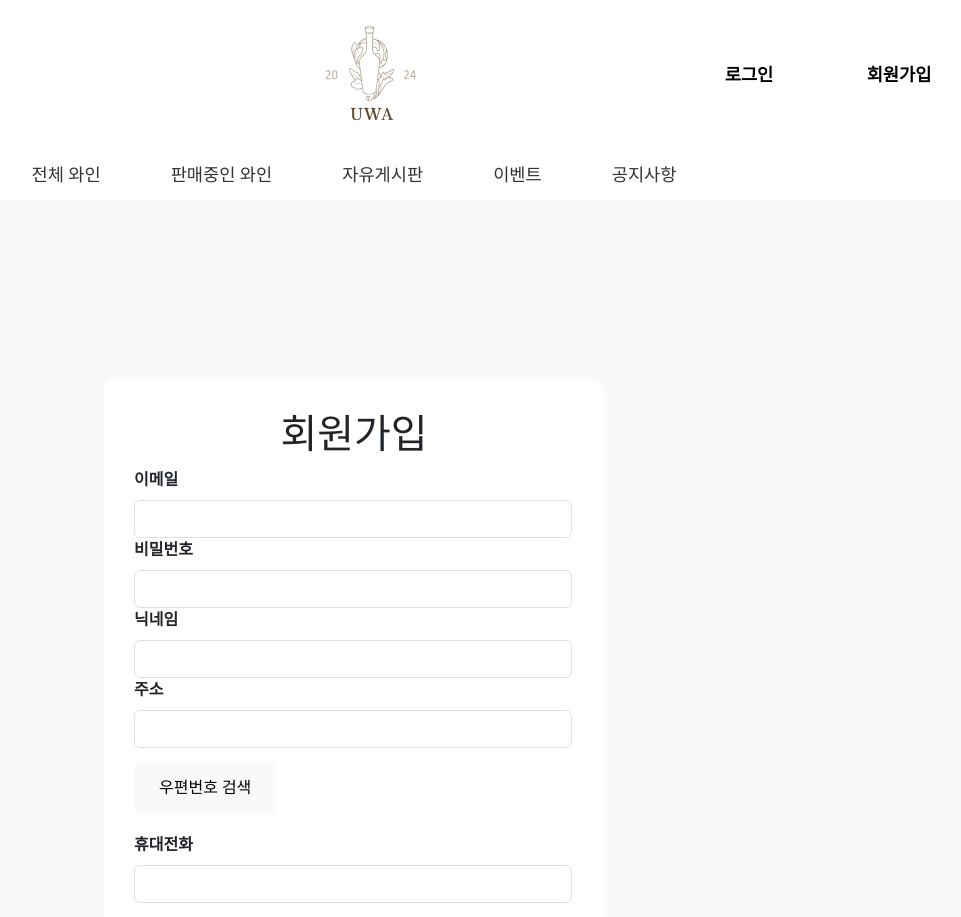
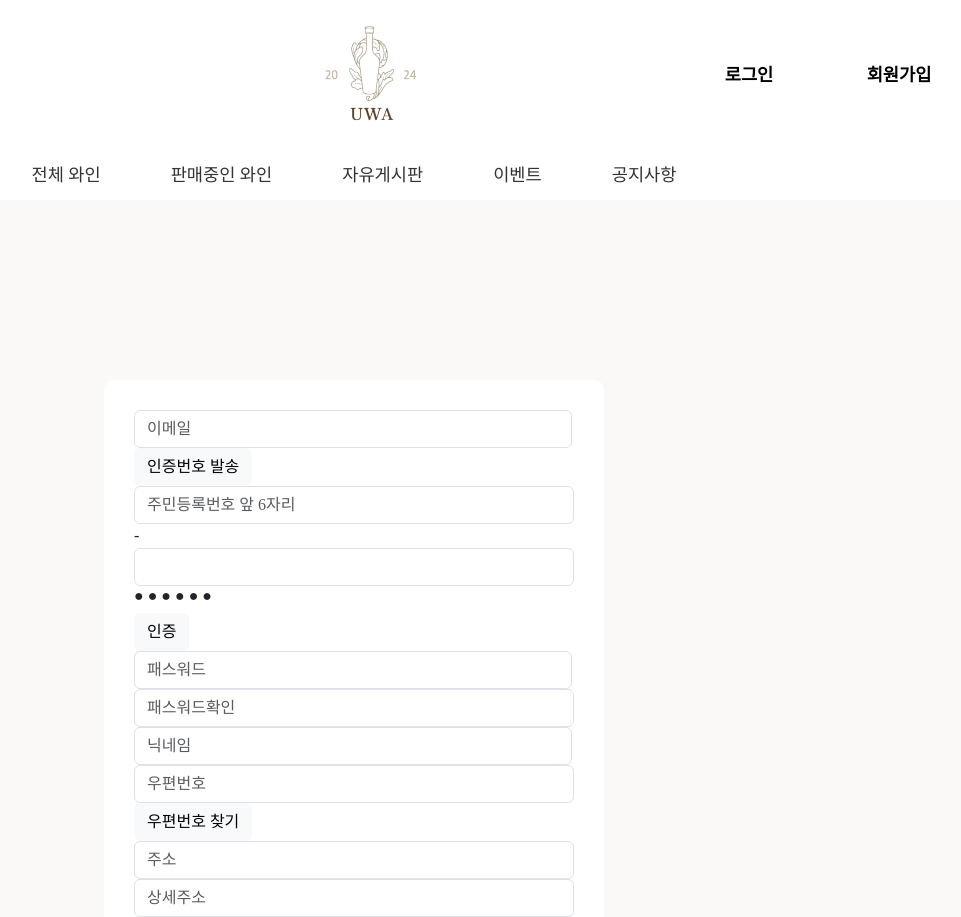
Before and after one commit to mongchongguri/UWA, a React (Create React App) app in the folder uswine/src/main/uswinefront/: page /join in a window 1280 px wide. Shown: the top 917 px of the page, without its empty margins (286-1247 px from the left). Built offline with nearby package versions, Linux system fonts and the light colour scheme; a web font is replaced by a local one.

Commit message:
회원가입 추가
이메일 인증
주민등록번호 인증
패스워드 확인
및 디자인 변경

```diff
--- a/uswine/src/main/uswinefront/src/pages/JoinPage.jsx
+++ b/uswine/src/main/uswinefront/src/pages/JoinPage.jsx
@@ -6,97 +6,228 @@ import PopupPostCode from "./Popup"
 
 export default function JoinPage(){
     const [email,setEmail] = useState('')
+
+    const [openEmailCheck,setOpenEmailCheck] = useState(false)
+    const [emailCheck,setEmailCheck] = useState('')
+
+    const [inputNum,setInputNum] = useState('')
+    const [isEmailCheck,setIsEmailCheck] = useState('false')
+
     const [password,setPassword] = useState('')
+    const [passwordCheck,setPasswordCheck] = useState('')
     const [nickname,setNickName] = useState('')
+    const [postcode,setPostCode] = useState('')
     const [address,setAddress] = useState('')
+    const [detailAddress,setDetailAddress] = useState('')
+
+    const [frontResident,setFrontResident] = useState('')
+    const [backResident,setBackResident] = useState('')
+
+    const [residentCheck,setResidentCheck] = useState('false')
     const [phone,setPhone] = useState('')
-    const [isPopupOpen, setIsPopupOpen] = useState(false)
+    const year = new Date().getFullYear()
 
-    function openPostCode(){
-        setIsPopupOpen(true)
+    function checkResident(){
+        let age = parseInt(frontResident.slice(0,2), 10)
+        if(age>=24){
+            age+=1900
+        }else{
+            age+=2000
+        }
+        console.log(year-age)
+        if(year-age>=18){
+            alert("성인입니다")
+            setResidentCheck('true')
+        }else{
+            alert("성인이 아닙니다")
+            setResidentCheck('false')
+        }
     }
 
-    function closePostCode(){
-        setIsPopupOpen(false)
+
+    async function sendEmail(){
+        try{
+            const response = await axios.post('http://localhost:8080/api/user/sendEmail',{
+                address:email
+            })
+            setOpenEmailCheck('true')
+            setEmailCheck(response.data)
+        }catch (error) {
+            console.error('Error:', error);
+        }
+    }
+    function checkNumber(num){
+        if(num === emailCheck){
+            setOpenEmailCheck('false')
+            setIsEmailCheck('true')
+        }else{
+            alert('인증번호가 틀렸습니다 다시입력해주세요')
+            sendEmail()
+        }
     }
 
     async function handleSubmit() {
-        setPhone(phone.replace(/\D/g, ''))
-        if(phone === 10 || phone ===11){
-            setPhone(phone.replace(/(\d{3})(\d{3,4})(\d{3,4})/, '$1-$2-$3'))
-        }
 
+
+        const textAddress = postcode+" "+address+" "+detailAddress
+        if(isEmailCheck === 'true'){
+            if(residentCheck ==='true'){
+                if(password === passwordCheck){
                     try {
                         const response = await axios.post('http://localhost:8080/api/user/join', {
                             email: email,
                             password: password,
                             nickname: nickname,
-                address: address,
+                            address: textAddress,
                             phone: phone
                         });
 
                         console.log('Server response:', response.data);
+                        if(response.data === "join successful"){
+                            window.location.href='/LoginPage';
+                        }else{
+                            window.location.href='/JoinPage';
+                        }
                     } catch (error) {
                         console.error('Error:', error);
+                    }
+                }else{
+                    alert("비밀번호가 일치하지 않습니다.")
+                    document.getElementById('passwordCheck').focus();
+                }
+            }else{
+                alert('주민등록번호 인증을 해주세요')
+                document.getElementById('frontResident').focus();
+            }
+        }else{
+            alert('이메일 인증을 해주세요.')
+            document.getElementById('email').focus();
         }
     }
     return(
         <div id="joinBlock">
-            <h1>회원가입</h1>
             <div>
                 <div id="inputIdBlock">
-                    <Form.Label htmlFor="inputJoinId">이메일</Form.Label>
                     <Form.Control
                         type="email"
                         id="inputJoinId"
                         name="email"
+                        placeholder="이메일"
                         onChange={(e)=>setEmail(e.target.value)}
                     />
+                        <div id="numCheckBlock">
+                        {openEmailCheck && (
+                            <>
+                                <Form.Control
+                                    type="text"
+                                    id="numCheck"
+                                    name="numCheck"
+                                    placeholder="인증번호 입력"
+                                    onChange={(e)=>setInputNum(e.target.value)}
+                                />
+                                <Button id="numCheckButton" variant="light" onClick={()=>checkNumber(inputNum)}>인증</Button>
+                            </>
+                         )}
+                            <Button id="checkEmailButton" variant="light" onClick={sendEmail} >
+                                인증번호 발송
+                            </Button>
+                        </div>
+
+                </div>
+                <div id="inputResidentBlock">
+                    <div id="inputResident">
+                        <Form.Control
+                            type="text"
+                            id="frontResident"
+                            name="frontresident"
+                            placeholder="주민등록번호 앞 6자리"
+                            maxLength={6}
+                            onChange={(e)=>{
+                                const inputValue = e.target.value.slice(0,6)
+                                setFrontResident(inputValue)
+                            }}
+                        />
+                        -
+                        <Form.Control
+                            type="password"
+                            id="backResident"
+                            name="backresident"
+                            maxLength={1}
+                            onChange={(e)=>{
+                                const inputValue = e.target.value.slice(0,1)
+                                setBackResident(inputValue)
+                            }}
+                        /><h6>● ● ● ● ● ●</h6>
+                    </div>
+                    <Button id="checkResidentButton" variant="light" onClick={checkResident} >
+                        인증
+                    </Button>
                 </div>
                 <div id="inputPasswordBlock">
-                    <Form.Label htmlFor="inputJoinPassword">비밀번호</Form.Label>
                     <Form.Control
                         type="password"
                         id="inputJoinPassword"
                         name="password"
+                        placeholder="패스워드"
                         onChange={(e)=>setPassword(e.target.value)}
                     />
                 </div>
+                <div id="inputPasswordCheckBlock">
+                    <Form.Control
+                        type="password"
+                        id="inputJoinPasswordCheck"
+                        name="password"
+                        placeholder="패스워드확인"
+                        onChange={(e)=>setPasswordCheck(e.target.value)}
+                    />
+                </div>
+                <div id="checkMessage">
+                    {(password !== '' && passwordCheck !== '') ? (  // password와 passwordCheck가 빈 문자열이 아닌 경우에만 렌더링
+                        password !== passwordCheck ? (
+                        <h6 style={{ color: 'red' }}>비밀번호가 일치하지 않습니다</h6>
+                        ) : (
+                        <h6 style={{ color: 'green' }}>비밀번호가 일치합니다</h6>
+                        )
+                    ) : null}
+                </div>
+
                 <div id="inputNickNameBlock">
-                    <Form.Label htmlFor="inputJoinNickName">닉네임</Form.Label>
                     <Form.Control
                         type="text"
                         id="inputJoinNickName"
                         name="NickName"
+                        placeholder="닉네임"
                         onChange={(e)=>setNickName(e.target.value)}
                     />
                 </div>
                 <div id="inputAddressBlock">
-                    <Form.Label htmlFor="inputJoinAdress">주소</Form.Label>
+                    <div id ='postCodeBlock'>
                         <Form.Control
                             type="text"
-                        id="inputJoinAddress"
-                        name="Address"
-                        value={address}
-                        onChange={(e)=>setAddress(e.target.value)}
+                            id="postcode"
+                            placeholder="우편번호"
                         />
-                    <div id="FindAddressBtnBlock">
-                        <Button variant="light" onClick={openPostCode} >
-                            우편번호 검색
-                        </Button>
-                        <div id='popupDom'>
-                            {isPopupOpen && (
-                                <PopupPostCode setAddress={setAddress} onClose={closePostCode} />
-                            )}
+                        <PopupPostCode setPostCode={setPostCode} setAddress={setAddress} />
                     </div>
-                    </div>
+                    <Form.Control
+                        type="text"
+                        id="address"
+                        placeholder="주소"
+                    />
+                    <Form.Control
+                        type="text"
+                        id="detailAddress"
+                        placeholder="상세주소"
+                        onChange={(e)=>setDetailAddress(e.target.value)}
+                    />
                 </div>
                 <div id="inputPhoneBlock">
-                    <Form.Label htmlFor="inputJoinPhone">휴대전화</Form.Label>
+
                     <Form.Control
                         type="text"
                         id="inputJoinPhone"
                         name="Phone"
+                        placeholder="휴대전화번호 - 빼고 넣어주세요"
                         onChange={(e)=>setPhone(e.target.value)}
                     />
                 </div>
--- a/uswine/src/main/uswinefront/src/pages/Popup.jsx
+++ b/uswine/src/main/uswinefront/src/pages/Popup.jsx
@@ -1,44 +1,50 @@
-import React from 'react';
-import DaumPostcode from "react-daum-postcode";
+ import { useEffect } from "react";
+ import { Button } from "react-bootstrap";
+export default function PopupPostCode({setPostCode,setAddress}) {
+  useEffect(() => {
+    // 다음 우편번호 서비스 라이브러리 로드
+    const script = document.createElement('script');
+    script.src = 'https://t1.daumcdn.net/mapjsapi/bundle/postcode/prod/postcode.v2.js';
+    script.async = true;
+    document.head.appendChild(script);
 
-export default function PopupPostCode(props) {
-	// 우편번호 검색 후 주소 클릭 시 실행될 함수, data callback 용
-    const handlePostCode = (data) => {
-        let fullAddress = data.address;
-        let extraAddress = '';
+    script.onload = () => {
+      // 다음 우편번호 서비스 라이브러리 로드 후 실행되어야 할 코드
+      if (window.daum && window.daum.Postcode) {
+        console.log('다음 우편번호 서비스 라이브러리가 로드되었습니다.');
+      } else {
+        console.error('다음 우편번호 서비스 라이브러리가 로드되지 않았습니다.');
+      }
+    };
 
-        if (data.addressType === 'R') {
-          if (data.bname !== '') {
-            extraAddress += data.bname;
+    return () => {
+      // 컴포넌트 언마운트 시에 스크립트 제거
+      document.head.removeChild(script);
+    };
+  }, []);
+
+    const execDaumPostcode = () => {
+      new window.daum.Postcode({
+        oncomplete: function (data) {
+          var addr = ''; // 주소 변수
+          if (data.userSelectedType === 'R') {
+            addr = data.roadAddress;
+          } else {
+            addr = data.jibunAddress;
           }
-          if (data.buildingName !== '') {
-            extraAddress += (extraAddress !== '' ? `, ${data.buildingName}` : data.buildingName);
-          }
-          fullAddress += (extraAddress !== '' ? ` (${extraAddress})` : '');
-        }
-        console.log(data)
-        console.log(fullAddress)
-        console.log(data.zonecode)
-        props.setAddress(fullAddress);
+          setPostCode(data.zonecode);
+          setAddress(addr);
+          document.getElementById('postcode').value=data.zonecode
+          document.getElementById('address').value=addr
+        },
+      }).open();
 
-        props.onClose()
-    }
+    };
 
-    const postCodeStyle = {
-        display: "block",
-        position: "absolute",
-        top: '50%',
-        left: '50%',
-        transform:'translate(-50%,-50%)',
-        width: "600px",
-        height: "600px",
-        padding: "7px",
-        border: "2px solid #666"
-      };
-
-    return(
-        <div>
-            <DaumPostcode style={postCodeStyle} onComplete={handlePostCode} />
-        </div>
-    )
+    return (
+      <>
+        <Button id="openPopup" type="button" onClick={execDaumPostcode}
+        variant="light">우편번호 찾기</Button><br />
+      </>
+    );
 }
```
Lines whose indentation alone changed are shown as unchanged.
